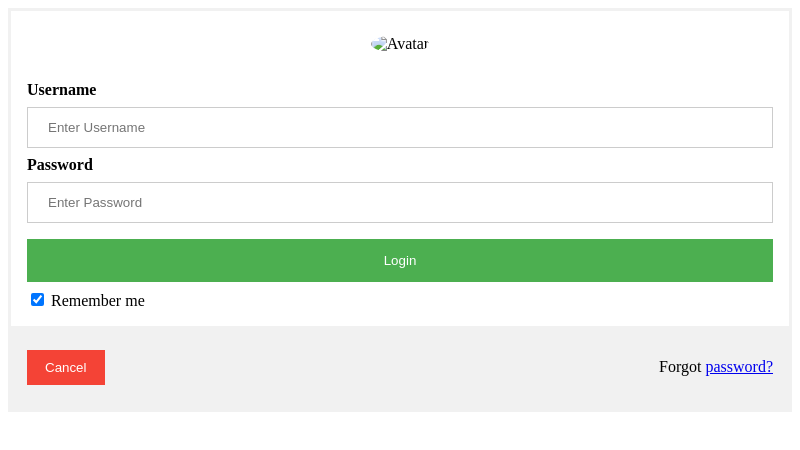
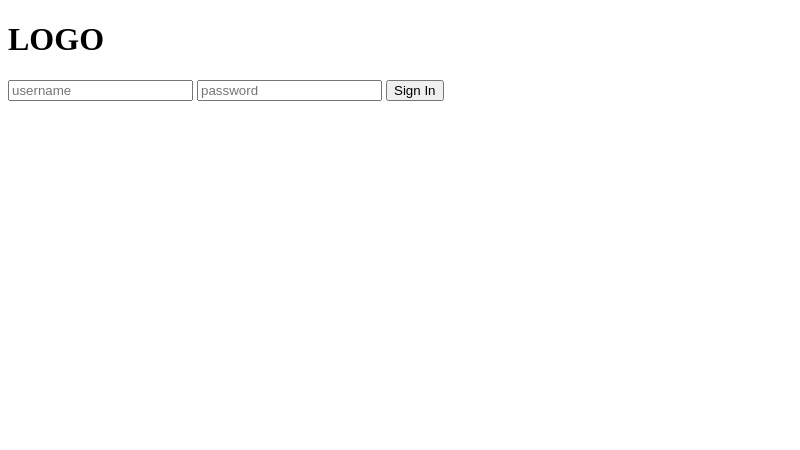
Before and after one commit to zbestpaint/masterRepo, an Electron app: page index.html in a window 800 px wide. Drawn offline with Linux system fonts and the light colour scheme.

Commit message:
Rebuilt index.html

```diff
--- a/index.html
+++ b/index.html
@@ -1,30 +1,33 @@
 <!DOCTYPE html>
 <html>
   <head>
-    <link rel="stylesheet" href="style.css">
-    <meta charset="UTF-8">
-    <title>Login</title>
+  <meta charset="utf-8">
+  <title>login page</title>
+
+  <script type="text/javascript">
+    function sendIt()
+    {
+      const {ipcRenderer} = require('electron');
+      ipcRenderer.send('login-pushed', document.getElementById('user').value,
+      document.getElementById('pass').value)
+
+      console.log('Made it!')
+    }
+  </script>
   </head>
-<form action="action_page.php">
-  <div class="imgcontainer">
-    <img src="img_avater2.png" alt="Avatar" class="avatar">
-  </div>
-  <div class="container">
-    <label for="uname"><b>Username</b></label>
-    <input type="text" placeholder="Enter Username" name="uname" required>
+  <link href="https://fonts.googleapis.com/css?family=Roboto" rel="stylesheet">
+  <link rel="stylesheet" type="text/css" href="styles.css">
 
-    <label for="psw"><b>Password</b></label>
-    <input type="password" placeholder="Enter Password" name="psw" required>
+  <body>
+      <div class = "login">
+        <h1>LOGO</h1>
+        <form action="JavaScript:sendIt()">
+          <input id="user" type="text" placeholder="username"></input>
+          <input id="pass" type="password" placeholder="password"></input>
+          <button id="butt">Sign In</button>
+  </body>
 
-    <button type="submit">Login</button>
-    <label>
-      <input type="checkbox" checked="checked" name="remember"> Remember me
-    </label>
-  </div>
 
-<div class="container" style="background-color:#f1f1f1">
-  <button type="button" class="cancelbtn">Cancel</button>
-  <span class="psw">Forgot <a href="#">password?</a></span>
-  </div>
-  </form>
+
+
 </html>
--- a/style.css
+++ /dev/null
@@ -1,68 +0,0 @@
-/*body {
-  background-image: url(gradient1.jpg);
-}
-
-
-/* Bordered Form */
-form {
-  border: 3px solid #f1f1f1;
-}
-/* Full-width inputs */
-input[type=text], input[type=password] {
-  width: 100%;
-  padding: 12px 20px;
-  margin: 8px 0;
-  display: inline-block;
-  border: 1px solid #ccc;
-  box-sizing: border-box;
-}
-/* Set a style for all buttons */
-button {
-  background-color: #4CAF50;
-  color: white;
-  padding: 14px 20px;
-  margin: 8px 0;
-  border: none;
-  cursor: pointer;
-  width: 100%;
-}
-/*add hover effect for buttons */
-button:hover {
-  opacity: 0.8;
-}
-/*Extra style for the cancel button (red) */
-.cancelbtn {
-  width: auto;
-  padding: 10px 18px;
-  background-color: #f44336;
-}
-/*Center the avatar image inside this container */
-.imgcontainer {
-  text-align: center;
-  margin: 24px 0 12px 0;
-}
-/*Avatar Image */
-img.avatar {
-  width: 40%;
-  border-radius: 50%;
-}
-/* Add padding to containers */
-.container {
-  padding: 16px;
-}
-/* The "Forgot Password" text */
-span.psw {
-  float: right;
-  padding-top: 16px;
-}
-
-/* Change styles for span and cancel button on extra small screens */
-@media screen and (max-width: 300px) {
-  span.psw {
-    display: block;
-    float: none;
-  }
-  .cancelbtn {
-    width: 100%;
-  }
-}
```
Also changed, not shown: styles.css (added).
